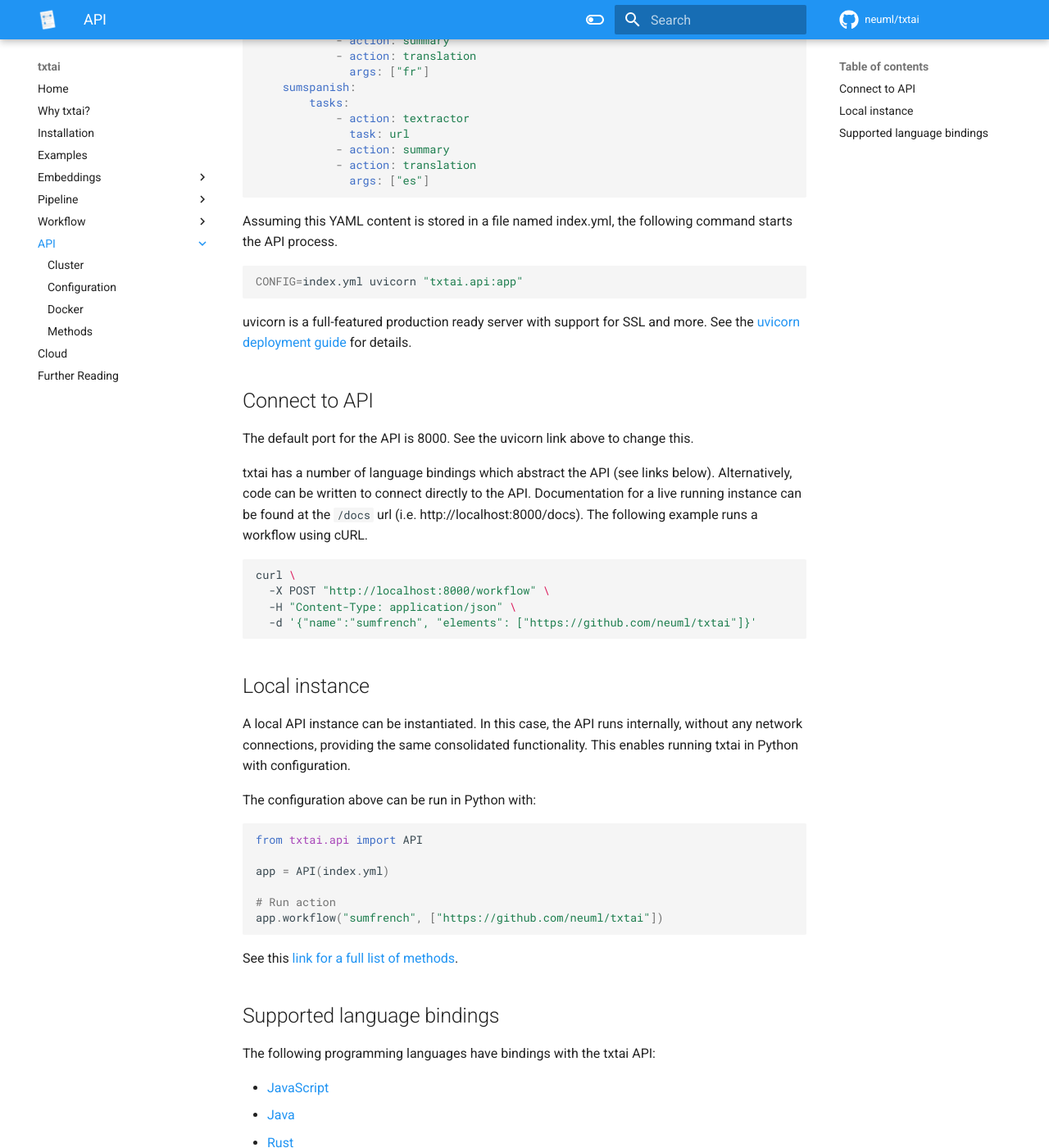
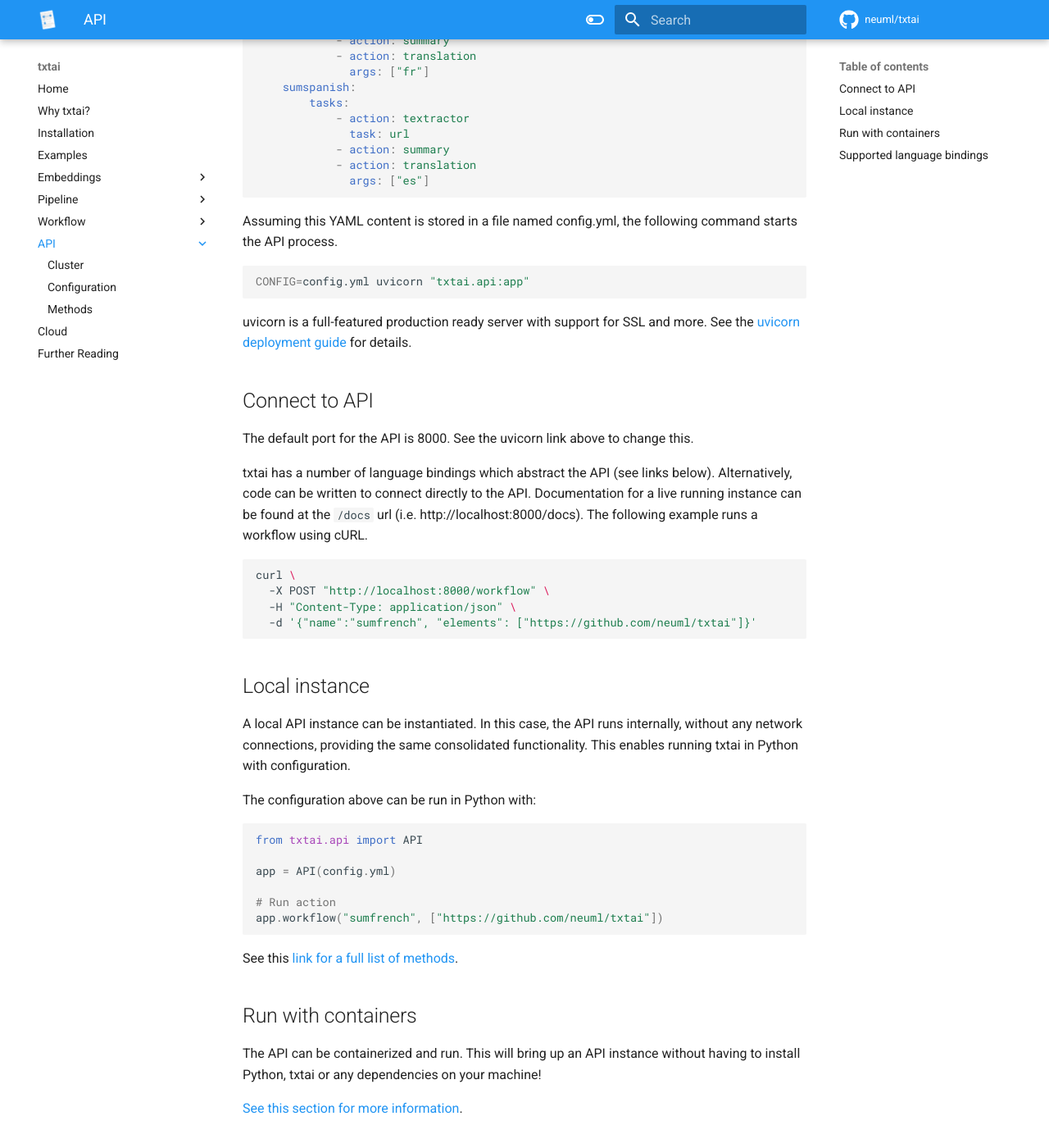
Before and after one commit to neuml/txtai, an MkDocs documentation site: the page built from docs/api/index.md, in a window 1280 px wide and 1400 px high, scrolled down 1685 px. Shown: the whole window at 82% size. Built offline with MkDocs 1.6.1 and Material for MkDocs 9.7.7, drawn with Linux system fonts in a browser that asks for light colours; comment, search, counter and statistics services are not loaded.

Commit message:
Update documentation

````diff
--- a/docs/api/index.md
+++ b/docs/api/index.md
@@ -68,10 +68,10 @@
               args: ["es"]
 ```
 
-Assuming this YAML content is stored in a file named index.yml, the following command starts the API process.
+Assuming this YAML content is stored in a file named config.yml, the following command starts the API process.
 
 ```bash
-CONFIG=index.yml uvicorn "txtai.api:app"
+CONFIG=config.yml uvicorn "txtai.api:app"
 ```
 
 uvicorn is a full-featured production ready server with support for SSL and more. See the [uvicorn deployment guide](https://www.uvicorn.org/deployment/) for details.
@@ -98,13 +98,19 @@
 ```python
 from txtai.api import API
 
-app = API(index.yml)
+app = API(config.yml)
 
 # Run action
 app.workflow("sumfrench", ["https://github.com/neuml/txtai"])
 ```
 
 See this [link for a full list of methods](./methods).
+
+## Run with containers
+
+The API can be containerized and run. This will bring up an API instance without having to install Python, txtai or any dependencies on your machine!
+
+[See this section for more information](/cloud/#api).
 
 ## Supported language bindings
 
--- a/mkdocs.yml
+++ b/mkdocs.yml
@@ -94,7 +94,6 @@
         - api/index.md
         - Cluster: api/cluster.md
         - Configuration: api/configuration.md
-        - Docker: api/docker.md
         - Methods: api/methods.md
     - Cloud: cloud.md
     - Further Reading: further.md
````
Also changed, not shown: docs/api/docker.md (deleted, +0 -16 lines).
